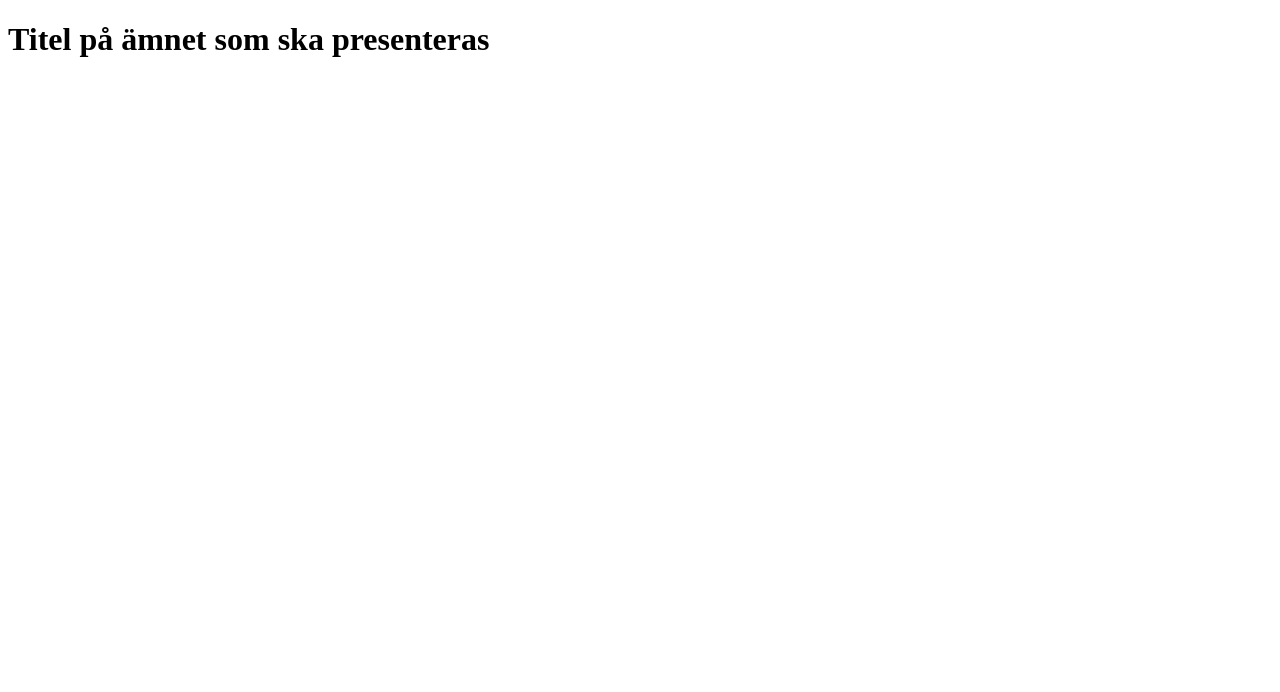
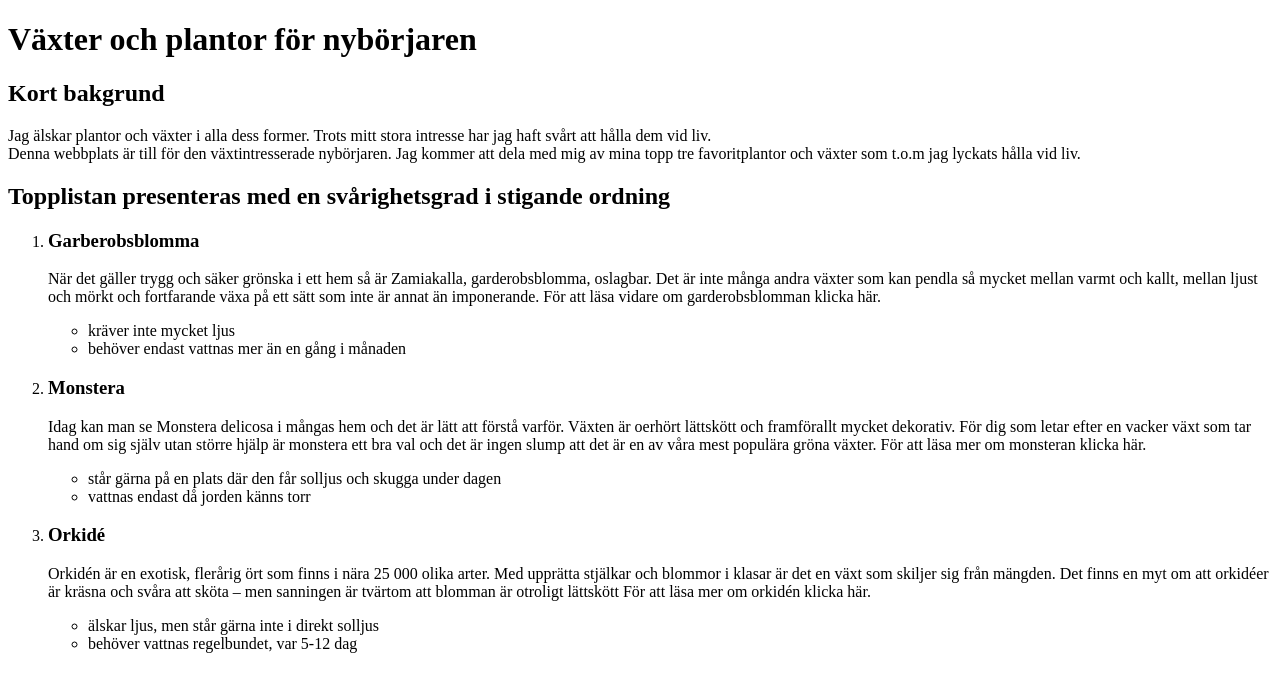
Before and after one commit to malle22/assignment-presentation, a plain HTML site: page main.html in a window 1280 px wide. Drawn offline with Linux system fonts and the light colour scheme.

Commit message:
Added headers along with paragraphs and lists to body. Added a cute icon to head. Created a folder with images.

```diff
--- a/main.html
+++ b/main.html
@@ -3,8 +3,61 @@
     <head>
         <meta charset="utf-8">
         <title>Presentation</title>
+        <link rel="icon" type="image/x-icon" href="cute-plant.png">
     </head>
     <body>
-        <h1>Titel på ämnet som ska presenteras</h1>
+        <h1>Växter och plantor för nybörjaren</h1>
+
+        <h2>Kort bakgrund</h2>
+        <p>Jag älskar plantor och växter i alla dess former. Trots mitt stora intresse
+            har jag haft svårt att hålla dem vid liv. <br>Denna webbplats är till för
+            den växtintresserade nybörjaren. Jag kommer att dela med mig av
+            mina topp tre favoritplantor och växter som t.o.m jag lyckats hålla vid liv.</br>
+
+        <h2>Topplistan presenteras med en svårighetsgrad i stigande ordning</h2>
+        <ol>
+            <li><h3>Garberobsblomma</h3></li>
+            <!-- image of zamiakalla -->
+
+            <p>När det gäller trygg och säker grönska i ett hem så är Zamiakalla, garderobsblomma, oslagbar. Det är
+                inte många andra växter som kan pendla så mycket mellan varmt och kallt, mellan ljust och mörkt och
+                fortfarande växa på ett sätt som inte är annat än imponerande.
+                För att läsa vidare om garderobsblomman klicka här.</p>
+                <!-- add clickable link to website -->
+                <ul>
+                    <li>kräver inte mycket ljus</li>
+                    <li>behöver endast vattnas mer än en gång i månaden</li>
+                </ul>
+
+            <li><h3>Monstera</h3></li>
+            <!-- image of monstera -->
+
+            <p>Idag kan man se Monstera delicosa i mångas hem och det är lätt att förstå varför.
+                Växten är oerhört lättskött och framförallt mycket dekorativ. För dig som letar
+                efter en vacker växt som tar hand om sig själv utan större hjälp är monstera ett
+                bra val och det är ingen slump att det är en av våra mest populära gröna växter.
+                För att läsa mer om monsteran
+                klicka här.</p>
+                <!-- add clickable link to website -->
+                <ul>
+                    <li>står gärna på en plats där den får solljus och skugga under dagen</li>
+                    <li>vattnas endast då jorden känns torr</li>
+                </ul>
+
+            <li><h3>Orkidé</h3></li>
+            <!-- image of orchid -->
+            <p>Orkidén är en exotisk, flerårig ört som finns i nära 25 000 olika arter. Med upprätta
+                stjälkar och blommor i klasar är det en växt som skiljer sig från mängden. Det finns
+                en myt om att orkidéer är kräsna och svåra att sköta – men sanningen är tvärtom att
+                blomman är otroligt lättskött
+                För att läsa mer om orkidén klicka här.</p>
+                <!-- add clickable link to website -->
+
+                <ul>
+                    <li>älskar ljus, men står gärna inte i direkt solljus</li>
+                    <li>behöver vattnas regelbundet, var 5-12 dag</li>
+                </ul>
+        </ol>
+        </p>
     </body>
 </html>
```
Also changed, not shown: cute-plant.png (added), plant-images/monstera.png (added), plant-images/orkide.png (added), 3 other files.
